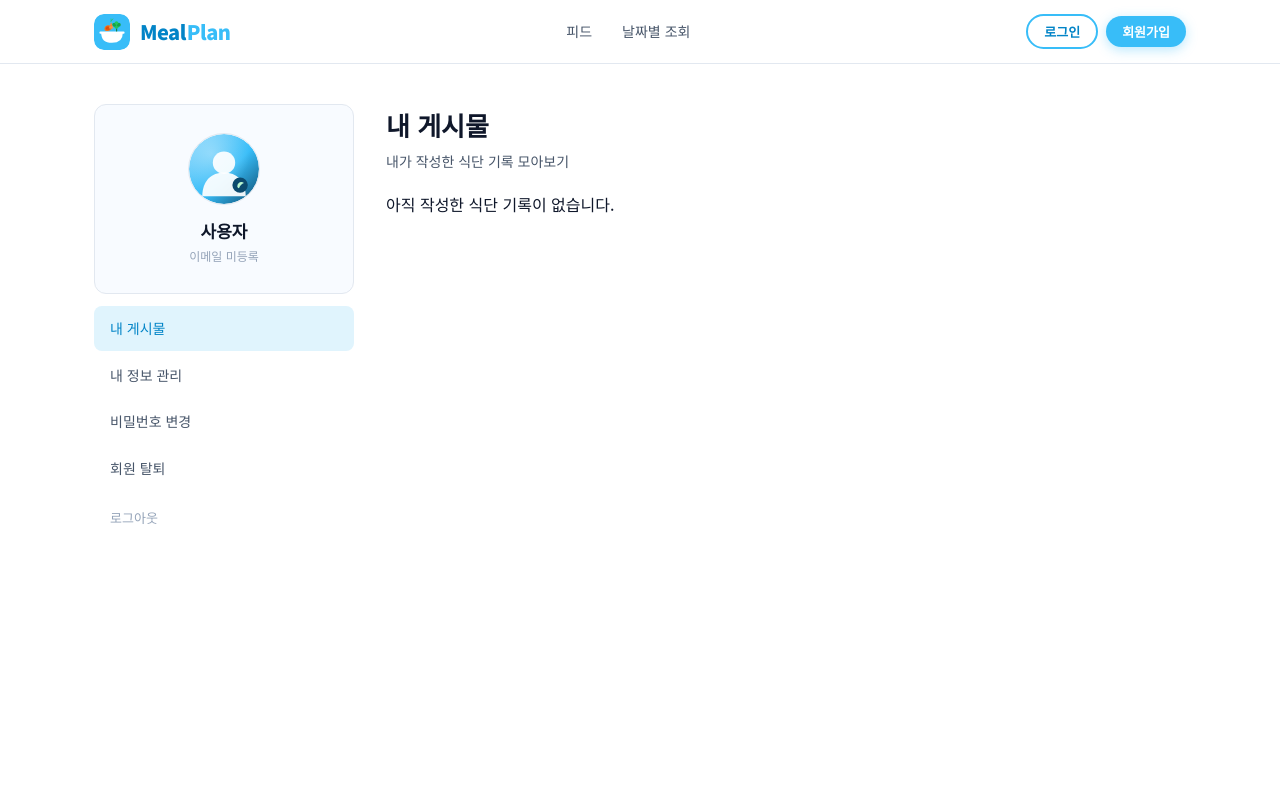
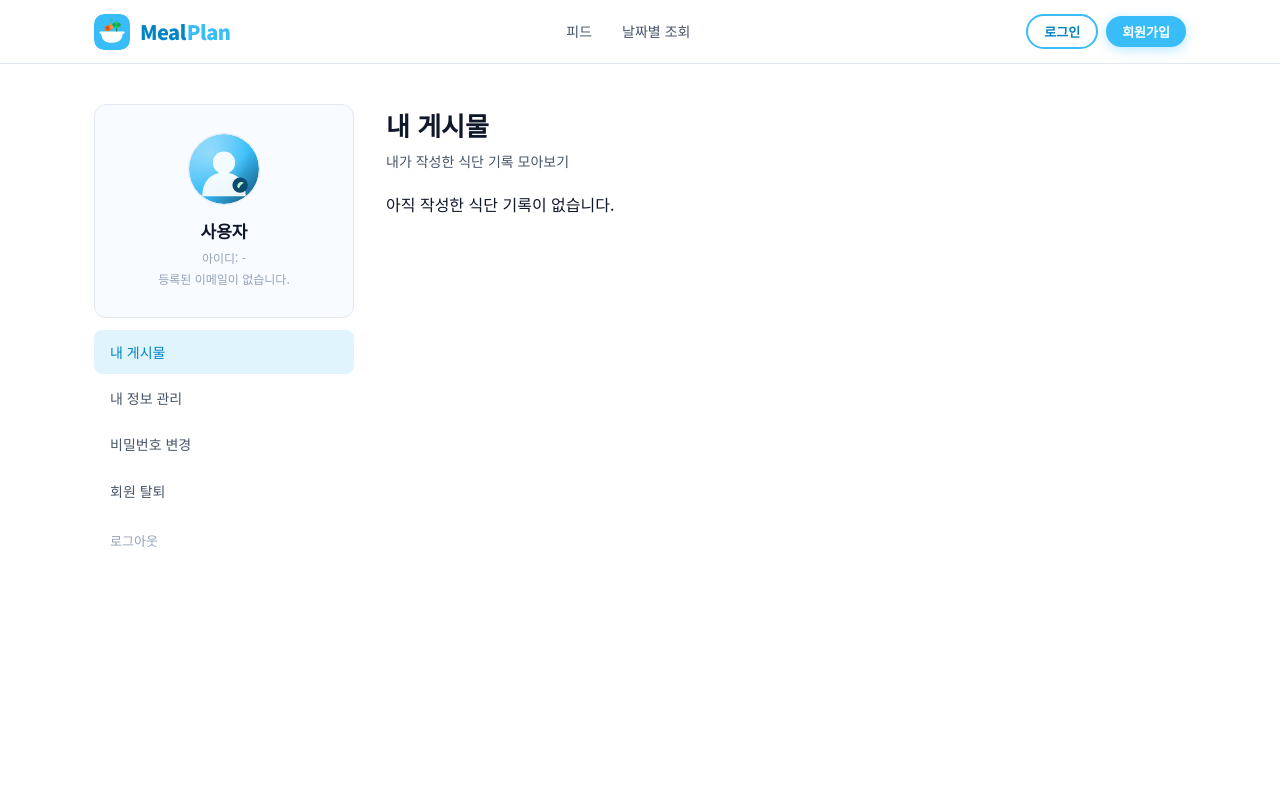
Before and after one commit to onlyworkjay/MealPlan-Private-Portfolio, a React (Vite) app in the folder frontend/: page /mypage in a window 1280 px wide. Shown: the top 800 px of the page. Built offline with nearby package versions, Linux system fonts and the light colour scheme.

Commit message:
18일, 오후 3시 48분

```diff
--- a/frontend/src/pages/MyPage.jsx
+++ b/frontend/src/pages/MyPage.jsx
@@ -381,8 +381,13 @@ export default function MyPage({ user, onLogout, onNavigate }) {
               <div className={styles.profile_name}>
                 {user?.nickname ?? "사용자"}
               </div>
-              <div className={styles.profile_email}>
-                {user?.email ?? "이메일 미등록"}
+              <div className={styles.profile_meta}>
+                아이디: {user?.loginId ?? "-"}
+              </div>
+              <div className={styles.profile_meta}>
+                {user?.email
+                  ? `이메일: ${user.email}`
+                  : "등록된 이메일이 없습니다."}
               </div>
             </div>
             <nav className={styles.mypage_menu}>
--- a/frontend/src/pages/MyPage.module.css
+++ b/frontend/src/pages/MyPage.module.css
@@ -38,12 +38,13 @@
 .profile_name {
   font-size: 17px;
   font-weight: 800;
-  margin-bottom: 2px;
+  margin-bottom: 4px;
 }
 
-.profile_email {
+.profile_meta {
   font-size: 12px;
   color: var(--text-light);
+  margin-top: 2px;
 }
 
 .mypage_menu {
```
Also changed, not shown: 3 other files (tests, documents, lock files or other folders).
